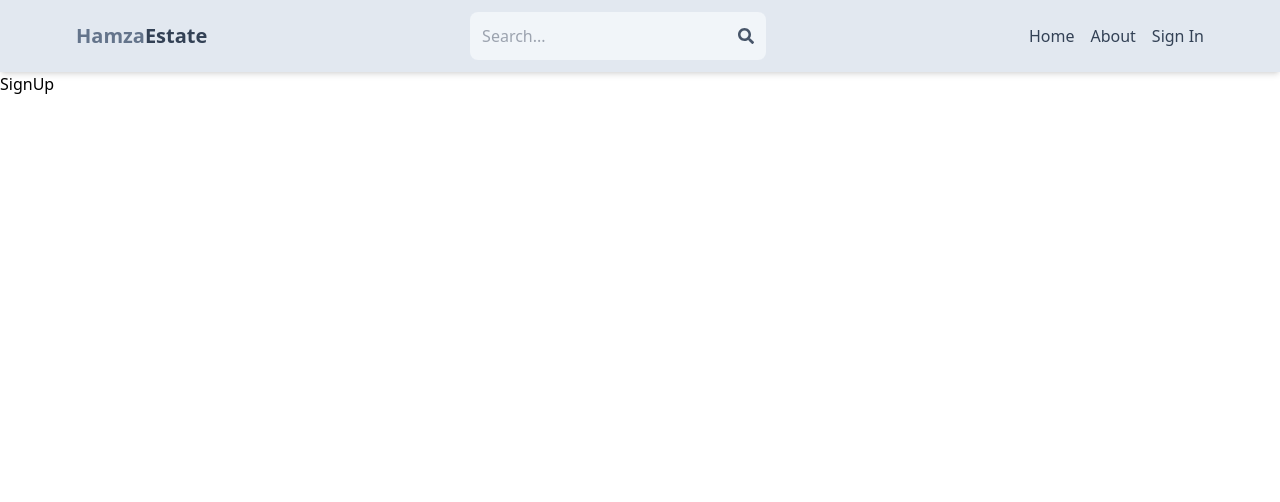
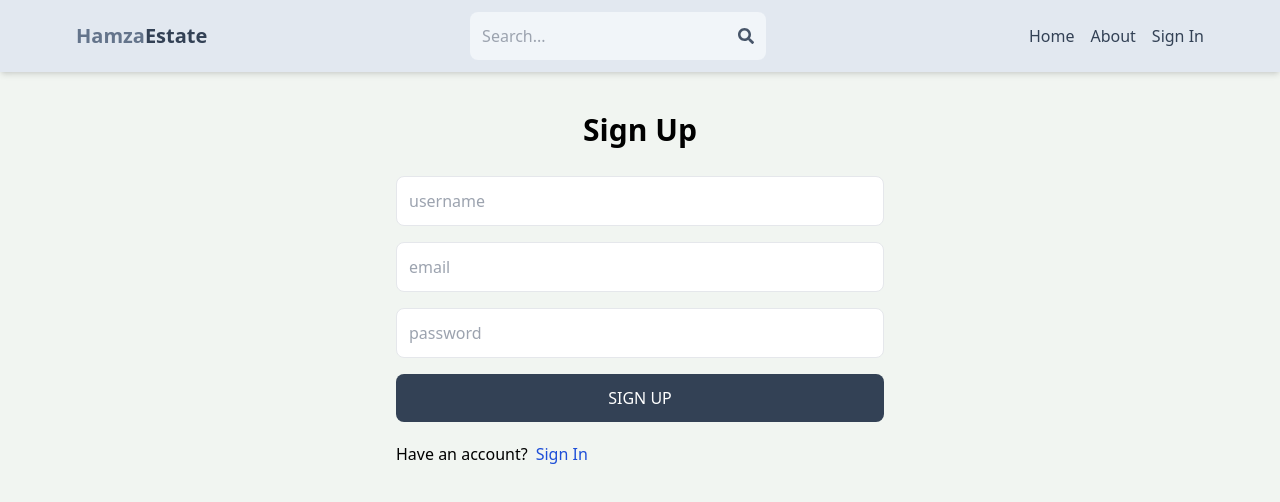
Before and after one commit to alihamzarao6/ahr-real-estate, a React (Vite) app in the folder client/: page /sign-up in a window 1280 px wide. Shown: the top 502 px of the page. Built offline with nearby package versions, Linux system fonts and the light colour scheme.

Commit message:
design signup page ui

```diff
--- a/client/src/index.css
+++ b/client/src/index.css
@@ -1,3 +1,7 @@
 @tailwind base;
 @tailwind components;
 @tailwind utilities;
+
+body {
+    background-color: rgb(241, 245, 241);
+}
--- a/client/src/pages/SignUp.jsx
+++ b/client/src/pages/SignUp.jsx
@@ -1,9 +1,44 @@
-import React from 'react'
+import { Link } from "react-router-dom";
 
 const SignUp = () => {
   return (
-    <div>SignUp</div>
-  )
-}
+    <div className="p-3 max-w-lg mx-auto">
+      <h1 className="text-3xl text-center font-semibold my-7">Sign Up</h1>
+      <form className="flex flex-col gap-4">
+        <input
+          type="text"
+          placeholder="username"
+          className="border p-3 rounded-lg"
+          id="username"
+        />
 
-export default SignUp
+        <input
+          type="email"
+          placeholder="email"
+          className="border p-3 rounded-lg"
+          id="email"
+        />
+
+        <input
+          type="password"
+          placeholder="password"
+          className="border p-3 rounded-lg"
+          id="password"
+        />
+
+        <button className="bg-slate-700 text-white p-3 uppercase rounded-lg hover:opacity-95 disabled:opacity-80">
+          Sign Up
+        </button>
+      </form>
+
+      <div className="flex gap-2 mt-5">
+        <p>Have an account?</p>
+        <Link to={"/sign-in"}>
+          <span className="text-blue-700">Sign In</span>
+        </Link>
+      </div>
+    </div>
+  );
+};
+
+export default SignUp;
```
